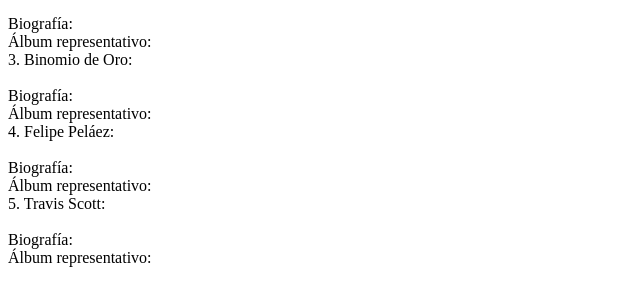
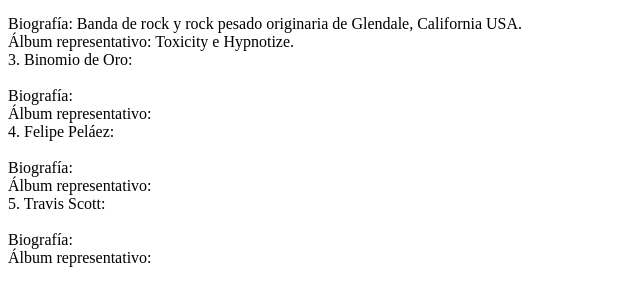
Before and after one commit to LuisD-DR/R-brica_ejercicio_4, a plain HTML site: page index.html in a window 1280 px wide. Shown: the part 405-706 px from the top of the page, without its empty margins (0-640 px from the left). Drawn offline with Linux system fonts and the light colour scheme.

Commit message:
img bio alb 2

```diff
--- a/index.html
+++ b/index.html
@@ -14,8 +14,8 @@
 
     <div>2. System of a Down: </div>
     <div><img src="" alt="" srcset=""></div>
-    <div>Biografía: </div>
-    <div>Álbum representativo: </div>
+    <div>Biografía: Banda de rock y rock pesado originaria de Glendale, California USA.</div>
+    <div>Álbum representativo: Toxicity e Hypnotize.</div>
 
     <div>3. Binomio de Oro: </div>
     <div><img src="" alt="" srcset=""></div>
```
